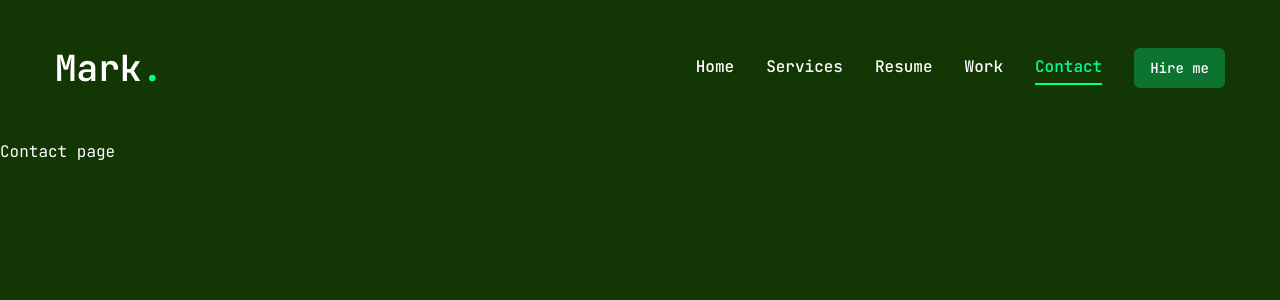
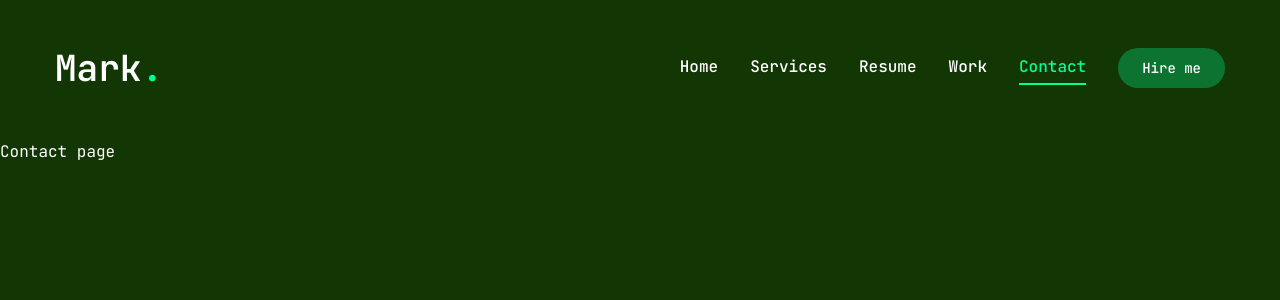
Before and after one commit to marktmng/mark-portfolio, a Next.js app: page /contact in a window 1280 px wide. Shown: the top 300 px of the page. Built offline with nearby package versions, Linux system fonts and the light colour scheme.

Commit message:
bug fixed for mobile nav

```diff
--- a/components/MobileNav.jsx
+++ b/components/MobileNav.jsx
@@ -1,48 +1,73 @@
 "use client";
 
-// import Link from "next/link";
+import { VisuallyHidden } from "@radix-ui/react-visually-hidden";
+import Link from "next/link";
 import { usePathname } from "next/navigation";
-import { CiMenuFries } from "react-icons/ci"; // command to install react-ic : npm install react-icons
-import { Sheet, SheetContent, SheetTrigger } from "./ui/sheet";
+import { CiMenuFries } from "react-icons/ci";
+import {
+  Sheet,
+  SheetContent,
+  SheetHeader,
+  SheetTitle,
+  SheetTrigger,
+} from "./ui/sheet";
 
+// Navigation links
 const links = [
-  {
-    name: "home",
-    path: "/",
-  },
-  {
-    name: "services",
-    path: "/services",
-  },
-  {
-    name: "resume",
-    path: "/resume",
-  },
-  {
-    name: "work",
-    path: "/work",
-  },
-  {
-    name: "contact",
-    path: "/contact",
-  },
+  { name: "home", path: "/" },
+  { name: "services", path: "/services" },
+  { name: "resume", path: "/resume" },
+  { name: "work", path: "/work" },
+  { name: "contact", path: "/contact" },
 ];
 
 const MobileNav = () => {
   const pathname = usePathname();
+
   return (
     <Sheet>
+      {/* Menu Trigger */}
       <SheetTrigger className="flex justify-center items-center">
-        <CiMenuFries className="text-[32pxl] text-accent " />
+        <CiMenuFries className="text-[32px] text-accent" />
       </SheetTrigger>
+
+      {/* Sheet Content */}
       <SheetContent className="flex flex-col">
+        {/* Dialog Header with Title */}
+        <SheetHeader>
+          <SheetTitle>
+            <VisuallyHidden>Mobile Navigation Menu</VisuallyHidden>
+          </SheetTitle>
+        </SheetHeader>
+
         {/* Logo */}
-        <div>logo</div>
+        <div className="mt-32 mb-40 text-center text-2xl">
+          <Link href="/">
+            <h1 className="text-4xl font-semibold">
+              Mark<span className="text-accent">.</span>
+            </h1>
+          </Link>
+        </div>
+
+        {/* Navigation Links */}
+        <nav className="flex flex-col justify-center items-center gap-8">
+          {links.map((link, index) => (
+            <Link
+              href={link.path}
+              key={index}
+              className={`${
+                link.path === pathname
+                  ? "text-accent border-b-2 border-accent"
+                  : ""
+              } text-xl capitalize hover:text-accent transition-all`}
+            >
+              {link.name}
+            </Link>
+          ))}
+        </nav>
       </SheetContent>
     </Sheet>
   );
 };
 
 export default MobileNav;
-
-// video watched 45:08
--- a/components/ui/button.jsx
+++ b/components/ui/button.jsx
@@ -1,29 +1,32 @@
-import * as React from "react"
-import { Slot } from "@radix-ui/react-slot"
+import { Slot } from "@radix-ui/react-slot";
 import { cva } from "class-variance-authority";
+import * as React from "react";
 
-import { cn } from "@/lib/utils"
+import { cn } from "@/lib/utils";
 
 const buttonVariants = cva(
-  "inline-flex items-center justify-center gap-2 whitespace-nowrap rounded-md text-sm font-medium ring-offset-white transition-colors focus-visible:outline-none focus-visible:ring-2 focus-visible:ring-slate-950 focus-visible:ring-offset-2 disabled:pointer-events-none disabled:opacity-50 [&_svg]:pointer-events-none [&_svg]:size-4 [&_svg]:shrink-0 dark:ring-offset-slate-950 dark:focus-visible:ring-slate-300",
+  "inline-flex items-center justify-center gap-2 whitespace-nowrap rounded-full text-sm font-medium ring-offset-white transition-colors focus-visible:outline-none focus-visible:ring-2 focus-visible:ring-slate-950 focus-visible:ring-offset-2 disabled:pointer-events-none disabled:opacity-50 [&_svg]:pointer-events-none [&_svg]:size-4 [&_svg]:shrink-0 dark:ring-offset-slate-950 dark:focus-visible:ring-slate-300",
   {
     variants: {
       variant: {
-        default: "bg-slate-900 text-slate-50 hover:bg-slate-900/90 dark:bg-slate-50 dark:text-slate-900 dark:hover:bg-slate-50/90",
+        default:
+          "bg-slate-900 text-slate-50 hover:bg-slate-900/90 dark:bg-slate-50 dark:text-slate-900 dark:hover:bg-slate-50/90",
+        primary: "bg-primary text-white",
         destructive:
           "bg-red-500 text-slate-50 hover:bg-red-500/90 dark:bg-red-900 dark:text-slate-50 dark:hover:bg-red-900/90",
         outline:
           "border border-slate-200 bg-white hover:bg-slate-100 hover:text-slate-900 dark:border-slate-800 dark:bg-slate-950 dark:hover:bg-slate-800 dark:hover:text-slate-50",
         secondary:
           "bg-slate-100 text-slate-900 hover:bg-slate-100/80 dark:bg-slate-800 dark:text-slate-50 dark:hover:bg-slate-800/80",
-        ghost: "hover:bg-slate-100 hover:text-slate-900 dark:hover:bg-slate-800 dark:hover:text-slate-50",
+        ghost:
+          "hover:bg-slate-100 hover:text-slate-900 dark:hover:bg-slate-800 dark:hover:text-slate-50",
         link: "text-slate-900 underline-offset-4 hover:underline dark:text-slate-50",
       },
       size: {
-        default: "h-10 px-4 py-2",
-        sm: "h-9 rounded-md px-3",
-        lg: "h-11 rounded-md px-8",
-        icon: "h-10 w-10",
+        default: "h-10 px-6",
+        mm: "h-[48px] px-6",
+        // lg: "h-11 rounded-md px-8",
+        icon: "h-[56px] px-8 text-sm uppercase tracking-[2px]",
       },
     },
     defaultVariants: {
@@ -31,17 +34,20 @@ const buttonVariants = cva(
       size: "default",
     },
   }
-)
+);
 
-const Button = React.forwardRef(({ className, variant, size, asChild = false, ...props }, ref) => {
-  const Comp = asChild ? Slot : "button"
-  return (
-    (<Comp
-      className={cn(buttonVariants({ variant, size, className }))}
-      ref={ref}
-      {...props} />)
-  );
-})
-Button.displayName = "Button"
+const Button = React.forwardRef(
+  ({ className, variant, size, asChild = false, ...props }, ref) => {
+    const Comp = asChild ? Slot : "button";
+    return (
+      <Comp
+        className={cn(buttonVariants({ variant, size, className }))}
+        ref={ref}
+        {...props}
+      />
+    );
+  }
+);
+Button.displayName = "Button";
 
-export { Button, buttonVariants }
+export { Button, buttonVariants };
--- a/package.json
+++ b/package.json
@@ -15,6 +15,7 @@
     "@radix-ui/react-slot": "^1.1.1",
     "@radix-ui/react-tabs": "^1.1.2",
     "@radix-ui/react-tooltip": "^1.1.6",
+    "@radix-ui/react-visually-hidden": "^1.1.1",
     "class-variance-authority": "^0.7.1",
     "clsx": "^2.1.1",
     "framer-motion": "^11.18.1",
```
Also changed, not shown: 1 other file (tests, documents, lock files or other folders).
